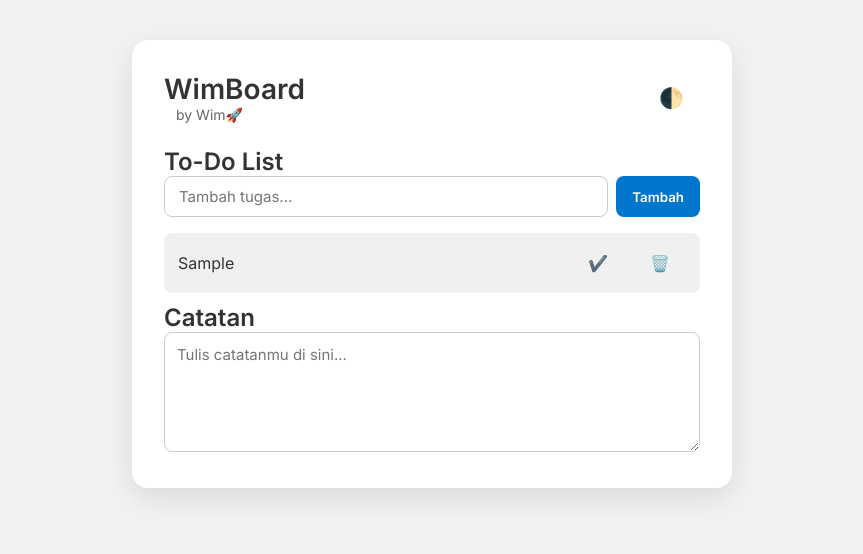
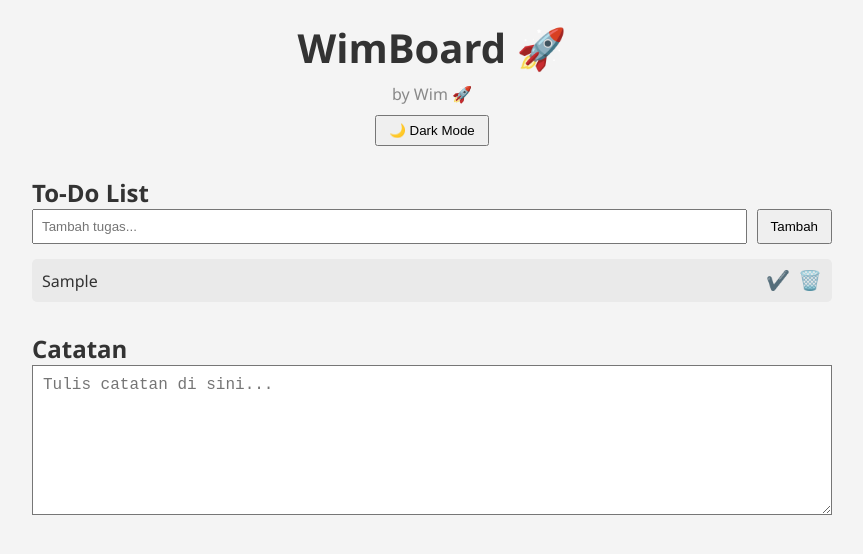
Before and after one commit to ahsanitakwim/wim-board, a plain HTML site: page index.html in a window 1280 px wide. Both pictures are taken after typing "Sample" into the empty fields and a click on the button "Tambah". Shown: the whole page, without its empty margins (208-1071 px from the left). Drawn offline with Linux system fonts and the light colour scheme.

Commit message:
Initial commit 🚀 WimBoard

```diff
--- a/index.html
+++ b/index.html
@@ -2,35 +2,33 @@
 <html lang="id">
 <head>
   <meta charset="UTF-8" />
-  <meta name="viewport" content="width=device-width, initial-scale=1.0"/>
-  <title>WimDash</title>
+  <meta name="viewport" content="width=device-width, initial-scale=1.0" />
+  <title>WimBoard 🚀</title>
   <link rel="stylesheet" href="style.css" />
 </head>
 <body>
   <div class="container">
-    <div class="header">
-      <div>
-        <h1>WimBoard</h1>
-        <p class="byline">by Wim🚀</p>
-      </div>
-      <button id="toggle-dark" title="Ganti Tema 🌗">🌓</button>
-    </div>
+    <header>
+      <h1>WimBoard <span class="rocket">🚀</span></h1>
+      <p class="by-wim">by Wim <span class="rocket">🚀</span></p>
+      <button id="toggle-dark">🌙 Dark Mode</button>
+    </header>
 
-    <!-- To-Do Section -->
-    <section>
+    <main>
+      <section class="todo">
         <h2>To-Do List</h2>
         <form id="todo-form">
-        <input id="todo-input" type="text" placeholder="Tambah tugas..." required />
+          <input id="todo-input" type="text" placeholder="Tambah tugas..." />
           <button type="submit">Tambah</button>
         </form>
         <ul id="todo-list"></ul>
       </section>
 
-    <!-- Notes Section -->
-    <section>
+      <section class="notes">
         <h2>Catatan</h2>
-      <textarea id="note-area" placeholder="Tulis catatanmu di sini..."></textarea>
+        <textarea id="note-area" placeholder="Tulis catatan di sini..."></textarea>
       </section>
+    </main>
   </div>
 
   <script src="script.js"></script>
--- a/script.js
+++ b/script.js
@@ -20,14 +20,14 @@ function addTodo(text) {
   actions.className = "actions";
 
   const doneBtn = document.createElement("button");
-  doneBtn.textContent = "✔️";
+  doneBtn.innerHTML = "✔️";
   doneBtn.title = "Selesai";
   doneBtn.addEventListener("click", () => {
     li.classList.toggle("done");
   });
 
   const delBtn = document.createElement("button");
-  delBtn.textContent = "🗑️";
+  delBtn.innerHTML = "🗑️";
   delBtn.title = "Hapus";
   delBtn.addEventListener("click", () => {
     todoList.removeChild(li);
@@ -41,7 +41,6 @@ function addTodo(text) {
 
 // === Notes ===
 const notesArea = document.getElementById("note-area");
-
 notesArea.addEventListener("input", () => {
   localStorage.setItem("notes", notesArea.value);
 });
@@ -50,7 +49,7 @@ window.addEventListener("load", () => {
   const saved = localStorage.getItem("notes");
   if (saved) notesArea.value = saved;
 
-  // Dark mode setting on load
+  // Load dark mode preference
   if (localStorage.getItem("darkMode") === "enabled") {
     setDarkMode(true);
   }
--- a/style.css
+++ b/style.css
@@ -1,142 +1,109 @@
-@import url('https://fonts.googleapis.com/css2?family=Inter:wght@400;600&display=swap');
-
 * {
-  box-sizing: border-box;
-  font-family: 'Inter', sans-serif;
   margin: 0;
   padding: 0;
+  box-sizing: border-box;
 }
 
 body {
-  transition: background 0.3s, color 0.3s;
-  background: #f2f2f2;
+  font-family: 'Segoe UI', sans-serif;
+  background-color: #f4f4f4;
   color: #333;
-  display: flex;
-  justify-content: center;
-  padding: 40px 20px;
+  padding: 20px;
+  transition: background-color 0.3s, color 0.3s;
+}
+
+body.dark {
+  background-color: #121212;
+  color: #f0f0f0;
 }
 
 .container {
-  width: 100%;
-  max-width: 600px;
-  background: #fff;
-  padding: 32px;
-  border-radius: 16px;
-  box-shadow: 0 10px 30px rgba(0, 0, 0, 0.1);
+  max-width: 800px;
+  margin: auto;
 }
 
-.header {
-  display: flex;
-  align-items: center;
-  justify-content: space-between;
-  margin-bottom: 24px;
+header {
+  text-align: center;
+  margin-bottom: 20px;
 }
 
-.header h1 {
-  font-size: 28px;
-  font-weight: 600;
+header h1 {
+  font-size: 2.5rem;
 }
 
-.byline {
-  font-size: 14px;
-  color: #666;
-  margin-left: 12px;
+.by-wim {
+  margin-top: 8px;
+  font-size: 1rem;
+  color: #888;
 }
 
 #toggle-dark {
-  background: none;
-  border: none;
-  font-size: 20px;
+  margin-top: 10px;
+  padding: 6px 12px;
   cursor: pointer;
 }
 
-form {
-  display: flex;
-  gap: 8px;
-  margin-bottom: 16px;
+.todo, .notes {
+  margin-top: 30px;
 }
 
-input {
-  flex: 1;
-  padding: 10px 14px;
-  border: 1.5px solid #ccc;
-  border-radius: 8px;
-  font-size: 15px;
+#todo-form {
+  display: flex;
+  gap: 10px;
+  margin-bottom: 15px;
 }
 
-button {
-  padding: 10px 16px;
-  background: #0077cc;
-  color: white;
-  border: none;
-  border-radius: 8px;
-  cursor: pointer;
-  font-weight: 600;
+#todo-input {
+  flex: 1;
+  padding: 8px;
 }
 
-ul {
-  list-style: none;
-  margin-top: 8px;
+#todo-form button {
+  padding: 8px 12px;
+  cursor: pointer;
 }
 
-li {
-  background: #f0f0f0;
-  padding: 10px 14px;
-  border-radius: 8px;
-  margin-bottom: 10px;
+#todo-list {
+  list-style: none;
+}
+
+#todo-list li {
+  padding: 10px;
+  background-color: #eaeaea;
+  margin-bottom: 8px;
+  border-radius: 5px;
   display: flex;
   justify-content: space-between;
   align-items: center;
 }
 
-li.done {
-  text-decoration: line-through;
-  opacity: 0.6;
+body.dark #todo-list li {
+  background-color: #2c2c2c;
 }
 
 .actions button {
+  margin-left: 8px;
+  cursor: pointer;
   background: none;
   border: none;
-  font-size: 16px;
-  margin-left: 10px;
-  cursor: pointer;
+  font-size: 1.2rem;
 }
 
-textarea {
-  width: 100%;
-  min-height: 120px;
-  border-radius: 8px;
-  padding: 12px;
-  font-size: 15px;
-  border: 1.5px solid #ccc;
-  resize: vertical;
+.done {
+  text-decoration: line-through;
+  color: #888;
 }
 
-/* DARK MODE */
-body.dark {
-  background: #1a1a1a;
-  color: #eee;
+#note-area {
+  width: 100%;
+  height: 150px;
+  padding: 10px;
+  font-size: 1rem;
+  background-color: #fff;
+  color: #333;
 }
 
-body.dark .container {
-  background: #2a2a2a;
+body.dark #note-area {
+  background-color: #1e1e1e;
+  color: #f0f0f0;
 }
-
-body.dark input,
-body.dark textarea {
-  background: #444;
-  color: #eee;
-  border-color: #666;
-}
-
-body.dark li {
-  background: #3a3a3a;
-}
-
-body.dark .actions button {
-  color: #ccc;
-}
-
-body.dark .byline {
-  color: #aaa;
-}
```
Also changed, not shown: 1 other file. Lines whose indentation alone changed are shown as unchanged.
